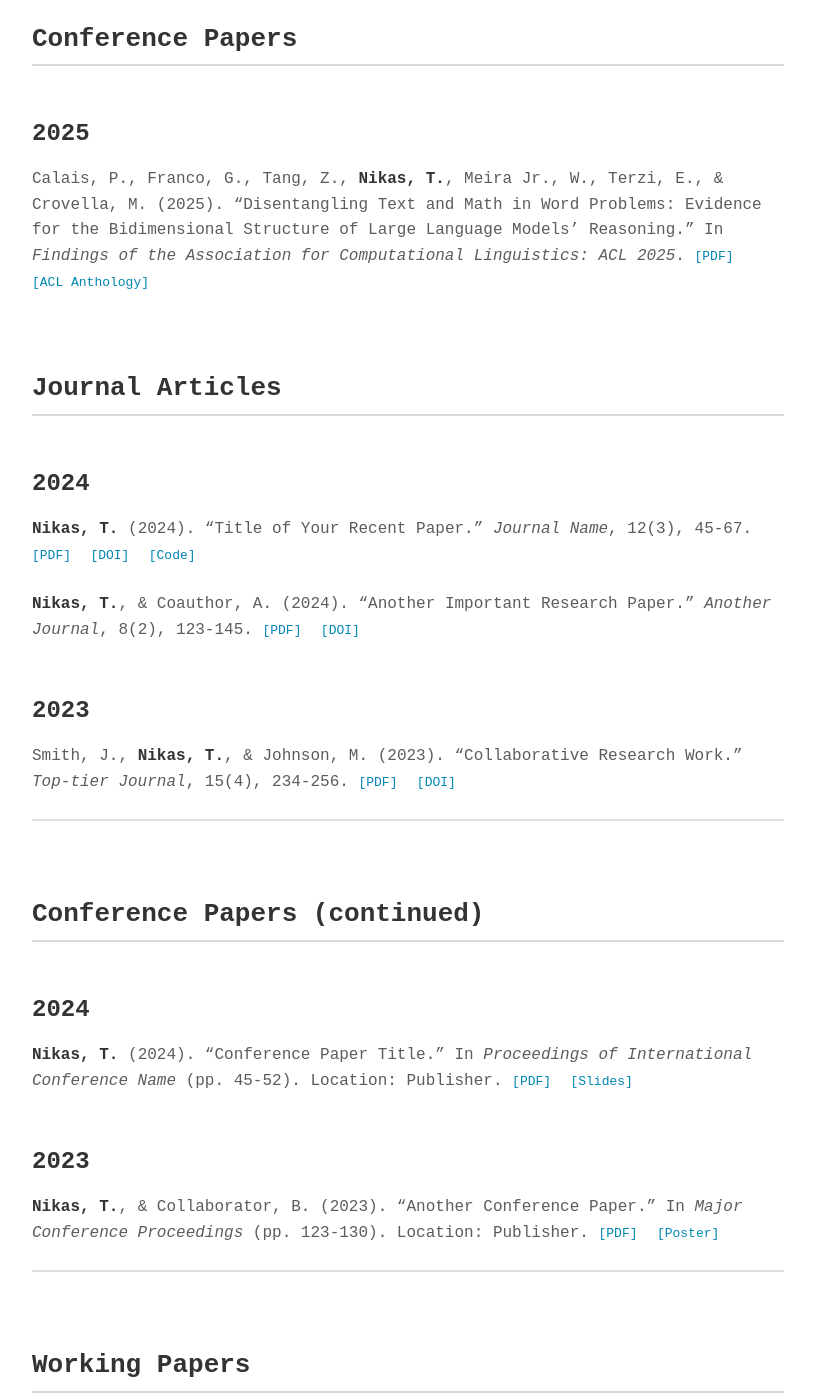
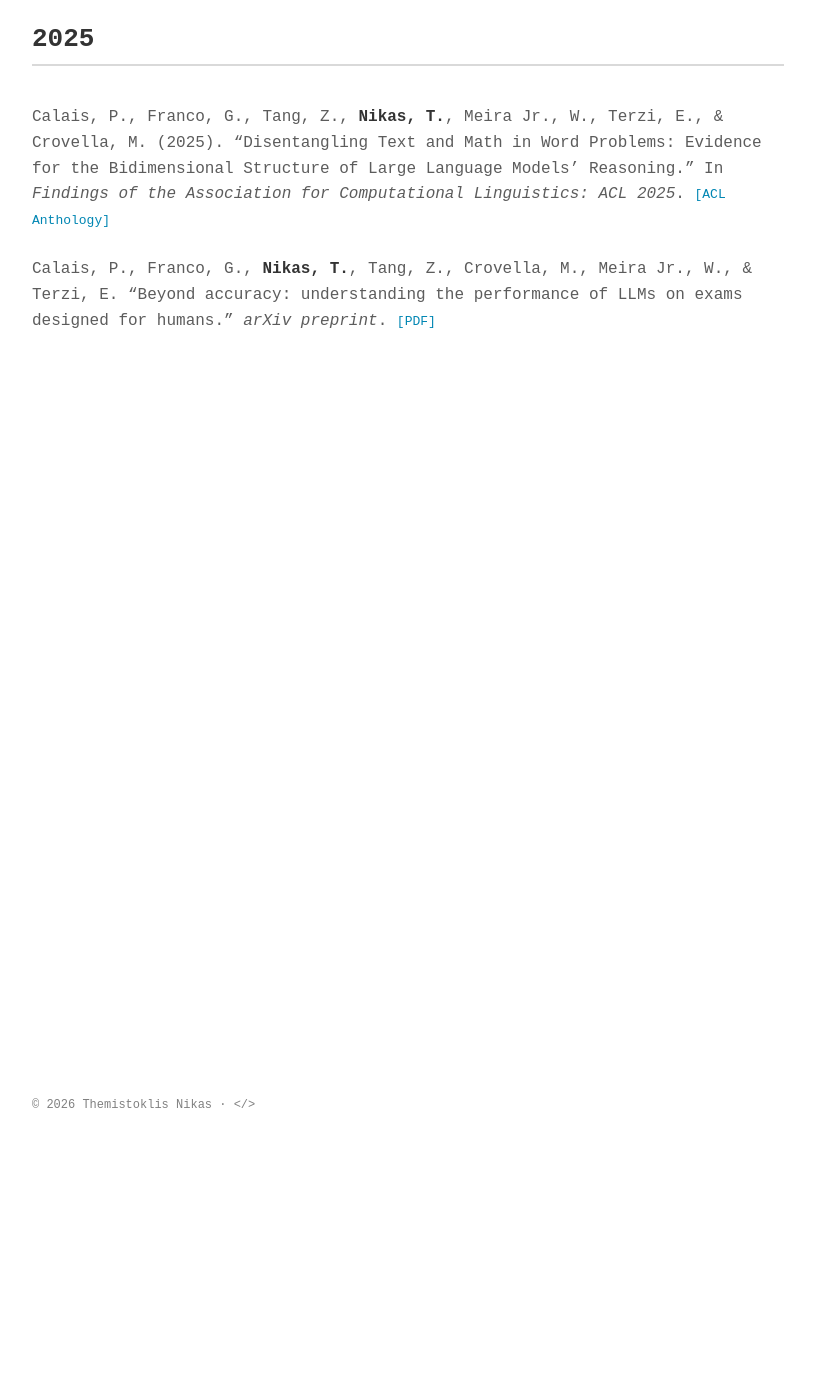
Before and after one commit to tnikas/tnikas.github.io, a Jekyll site: the page built from publications.md, in a window 1280 px wide and 1400 px high, scrolled down 238 px. Shown: the whole window, without its empty margins (232-1047 px from the left). Built offline with Jekyll 4.4.1, drawn with Linux system fonts in a browser that asks for light colours; some web fonts are replaced; after the commit the page ends 900 px from its top, so only the background shows below that; some of the changed text lies outside the part shown.

Commit message:
updated publications

```diff
--- a/publications.md
+++ b/publications.md
@@ -4,68 +4,10 @@ title: Publications
 permalink: /publications/
 ---
 
-## Conference Papers
-
-### 2025
+## 2025
 
 Calais, P., Franco, G., Tang, Z., **Nikas, T.**, Meira Jr., W., Terzi, E., & Crovella, M. (2025). "Disentangling Text and Math in Word Problems: Evidence for the Bidimensional Structure of Large Language Models' Reasoning." In *Findings of the Association for Computational Linguistics: ACL 2025*.
-[[PDF]](https://aclanthology.org/2025.findings-acl.656.pdf) [[ACL Anthology]](https://aclanthology.org/2025.findings-acl.656/)
+[[ACL Anthology]](https://aclanthology.org/2025.findings-acl.656/)
 
-## Journal Articles
-
-### 2024
-
-**Nikas, T.** (2024). "Title of Your Recent Paper." *Journal Name*, 12(3), 45-67.
-[[PDF]](#) [[DOI]](https://doi.org/10.1000/xyz123) [[Code]](#)
-
-**Nikas, T.**, & Coauthor, A. (2024). "Another Important Research Paper." *Another Journal*, 8(2), 123-145.
-[[PDF]](#) [[DOI]](https://doi.org/10.1000/abc456)
-
-### 2023
-
-Smith, J., **Nikas, T.**, & Johnson, M. (2023). "Collaborative Research Work." *Top-tier Journal*, 15(4), 234-256.
-[[PDF]](#) [[DOI]](https://doi.org/10.1000/def789)
-
----
-
-## Conference Papers (continued)
-
-### 2024
-
-**Nikas, T.** (2024). "Conference Paper Title." In *Proceedings of International Conference Name* (pp. 45-52). Location: Publisher.
-[[PDF]](#) [[Slides]](#)
-
-### 2023
-
-**Nikas, T.**, & Collaborator, B. (2023). "Another Conference Paper." In *Major Conference Proceedings* (pp. 123-130). Location: Publisher.
-[[PDF]](#) [[Poster]](#)
-
----
-
-## Working Papers
-
-**Nikas, T.** (In preparation). "Work in Progress Title." *Target Journal*.
-
-**Nikas, T.**, & Future Coauthor, C. (Under review). "Manuscript Under Review." *Journal Under Consideration*.
-
----
-
-## Book Chapters
-
-**Nikas, T.** (2023). "Chapter Title." In A. Editor & B. Editor (Eds.), *Book Title* (pp. 67-89). Publisher.
-[[PDF]](#)
-
----
-
-## Thesis
-
-**Nikas, T.** (2022). "Dissertation/Thesis Title." PhD Dissertation, University Name.
-[[PDF]](#) [[Defense Slides]](#)
-
----
-
-<div class="publication-note">
-  <small>
-    <em>Note: PDF links will be updated as publications become available. For early access to manuscripts or preprints, please <a href="mailto:your.email@domain.com">contact me directly</a>.</em>
-  </small>
-</div>
+Calais, P., Franco, G., **Nikas, T.**, Tang, Z., Crovella, M., Meira Jr., W., & Terzi, E. "Beyond accuracy: understanding the performance of LLMs on exams designed for humans." *arXiv preprint*.
+[[PDF]](https://openreview.net/pdf?id=Cth1PyCwZt)
```
